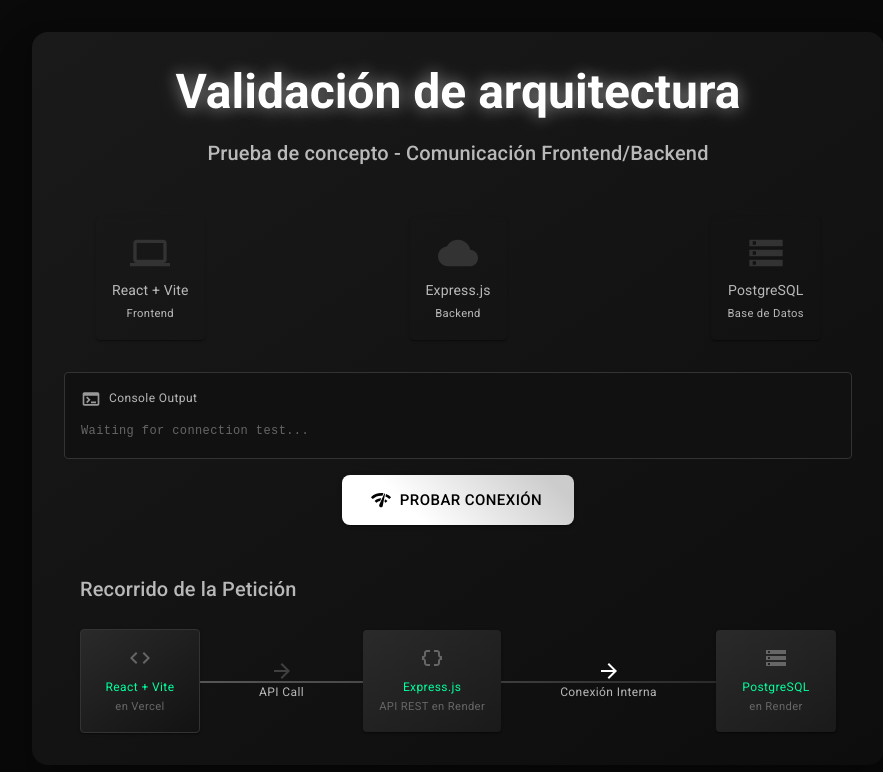
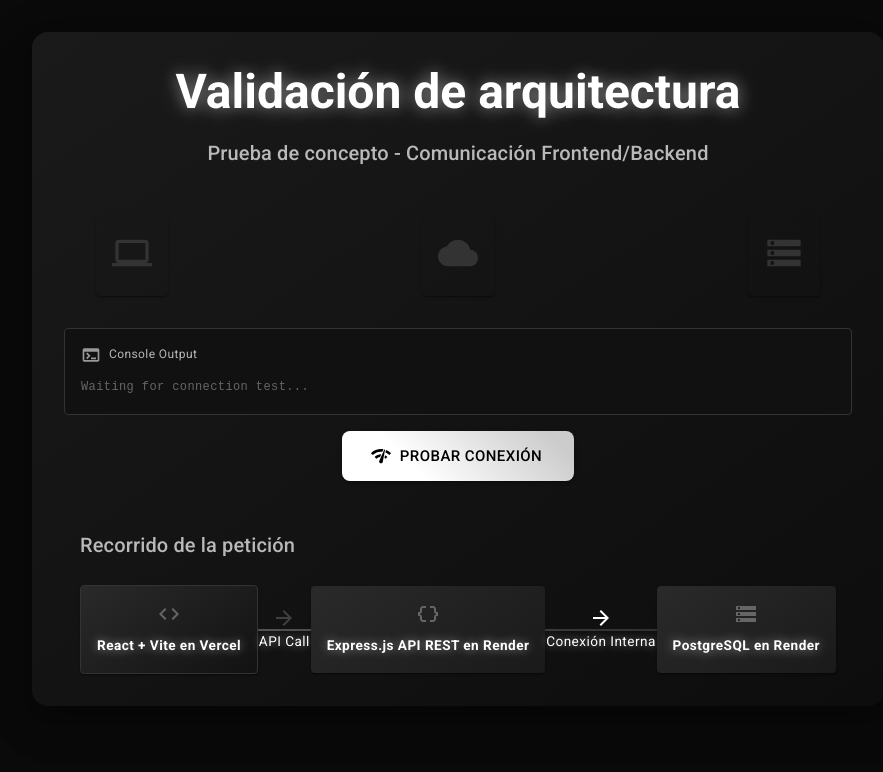
Before and after one commit to gabubuu/pruebadeconcepto-frontend, a React (Vite) app: page / in a window 1280 px wide. Shown: the top 772 px of the page, without its empty margins (182-1065 px from the left). Built offline with nearby package versions, Linux system fonts and the light colour scheme.

Commit message:
estilo: simplificación de iconos y mejora de efectos visuales

```diff
--- a/src/App.jsx
+++ b/src/App.jsx
@@ -66,7 +66,7 @@ export default function App() {
 
       if (response.ok) {
         addLog('✓ Conexión exitosa con PostgreSQL en Render', 'success');
-        addLog('✓ Validación de arquitectura completada', 'success');
+        addLog('✓ Validación completada', 'success');
       } else {
         addLog('✗ Error al conectar con PostgreSQL en Render', 'error');
       }
@@ -127,13 +127,12 @@ export default function App() {
                 transition: 'all 0.3s ease'
               }}
             >
-              <Computer sx={{ fontSize: 40, color: flowStep >= 1 ? '#ffffff' : '#333333' }} />
-              <Typography variant="body2" color={flowStep >= 1 ? 'primary' : 'text.secondary'}>
-                React + Vite
-              </Typography>
-              <Typography variant="caption" color="text.secondary" sx={{ fontSize: '0.7rem' }}>
-                Frontend
-              </Typography>
+              <Computer sx={{
+                fontSize: 40,
+                color: flowStep >= 1 ? '#ffffff' : '#333333',
+                filter: flowStep >= 1 ? 'drop-shadow(0 0 8px rgba(255,255,255,0.5))' : 'none',
+                transition: 'all 0.3s ease'
+              }} />
             </Paper>
           </Fade>
 
@@ -146,13 +145,12 @@ export default function App() {
                 background: flowStep >= 2 ? 'linear-gradient(145deg, #2a2a2a 0%, #1a1a1a 100%)' : 'inherit'
               }}
             >
-              <Cloud sx={{ fontSize: 40, color: flowStep >= 2 ? '#ffffff' : '#333333' }} />
-              <Typography variant="body2" color={flowStep >= 2 ? 'primary' : 'text.secondary'}>
-                Express.js
-              </Typography>
-              <Typography variant="caption" color="text.secondary" sx={{ fontSize: '0.7rem' }}>
-                Backend
-              </Typography>
+              <Cloud sx={{
+                fontSize: 40,
+                color: flowStep >= 2 ? '#ffffff' : '#333333',
+                filter: flowStep >= 2 ? 'drop-shadow(0 0 8px rgba(255,255,255,0.5))' : 'none',
+                transition: 'all 0.3s ease'
+              }} />
             </Paper>
           </Fade>
 
@@ -165,13 +163,12 @@ export default function App() {
                 background: flowStep >= 3 ? 'linear-gradient(145deg, #2a2a2a 0%, #1a1a1a 100%)' : 'inherit'
               }}
             >
-              <Storage sx={{ fontSize: 40, color: flowStep >= 3 ? '#ffffff' : '#333333' }} />
-              <Typography variant="body2" color={flowStep >= 3 ? 'primary' : 'text.secondary'}>
-                PostgreSQL
-              </Typography>
-              <Typography variant="caption" color="text.secondary" sx={{ fontSize: '0.7rem' }}>
-                Base de Datos
-              </Typography>
+              <Storage sx={{
+                fontSize: 40,
+                color: flowStep >= 3 ? '#ffffff' : '#333333',
+                filter: flowStep >= 3 ? 'drop-shadow(0 0 8px rgba(255,255,255,0.5))' : 'none',
+                transition: 'all 0.3s ease'
+              }} />
             </Paper>
           </Fade>
         </Box>
@@ -247,7 +244,7 @@ export default function App() {
 
         <Box sx={{ mt: 6, px: 2 }}>
           <Typography variant="h6" color="text.secondary" gutterBottom sx={{ mb: 3 }}>
-            Recorrido de la Petición
+            Recorrido de la petición
           </Typography>
 
           <Box sx={{
@@ -277,17 +274,24 @@ export default function App() {
               border: '1px solid #333'
             }}>
               <Code sx={{ color: '#666', mb: 1 }} />
-              <Typography variant="caption" color="primary" sx={{ textAlign: 'center' }}>
-                React + Vite
-              </Typography>
-              <Typography variant="caption" sx={{ color: '#666', fontSize: '0.7rem' }}>
-                en Vercel
+              <Typography variant="caption" sx={{
+                textAlign: 'center',
+                color: '#ffffff',
+                textShadow: '0 0 10px rgba(255,255,255,0.5)',
+                fontSize: '0.85rem',
+                fontWeight: 'bold'
+              }}>
+                React + Vite en Vercel
               </Typography>
             </Paper>
 
             <Box sx={{ zIndex: 1, display: 'flex', flexDirection: 'column', alignItems: 'center' }}>
               <ArrowForward sx={{ color: '#404040' }} />
-              <Typography variant="caption" color="text.secondary">
+              <Typography variant="caption" sx={{
+                color: '#ffffff',
+                textShadow: '0 0 10px rgba(255,255,255,0.5)',
+                fontSize: '0.85rem'
+              }}>
                 API Call
               </Typography>
             </Box>
@@ -302,17 +306,24 @@ export default function App() {
               minWidth: '120px'
             }}>
               <DataObject sx={{ color: '#666', mb: 1 }} />
-              <Typography variant="caption" color="primary" sx={{ textAlign: 'center' }}>
-                Express.js
-              </Typography>
-              <Typography variant="caption" sx={{ color: '#666', fontSize: '0.7rem' }}>
-                API REST en Render
+              <Typography variant="caption" sx={{
+                textAlign: 'center',
+                color: '#ffffff',
+                textShadow: '0 0 10px rgba(255,255,255,0.5)',
+                fontSize: '0.85rem',
+                fontWeight: 'bold'
+              }}>
+                Express.js API REST en Render
               </Typography>
             </Paper>
 
             <Box sx={{ zIndex: 1, display: 'flex', flexDirection: 'column', alignItems: 'center' }}>
               <ArrowForward sx={{ color: '#ffffff' }} />
-              <Typography variant="caption" color="text.secondary">
+              <Typography variant="caption" sx={{
+                color: '#ffffff',
+                textShadow: '0 0 10px rgba(255,255,255,0.5)',
+                fontSize: '0.85rem'
+              }}>
                 Conexión Interna
               </Typography>
             </Box>
@@ -327,11 +338,14 @@ export default function App() {
               minWidth: '120px'
             }}>
               <Storage sx={{ color: '#666', mb: 1 }} />
-              <Typography variant="caption" color="primary" sx={{ textAlign: 'center' }}>
-                PostgreSQL
-              </Typography>
-              <Typography variant="caption" sx={{ color: '#666', fontSize: '0.7rem' }}>
-                en Render
+              <Typography variant="caption" sx={{
+                textAlign: 'center',
+                color: '#ffffff',
+                textShadow: '0 0 12px rgba(255,255,255,0.6)',
+                fontSize: '0.85rem',
+                fontWeight: 'bold'
+              }}>
+                PostgreSQL en Render
               </Typography>
             </Paper>
           </Box>
```
